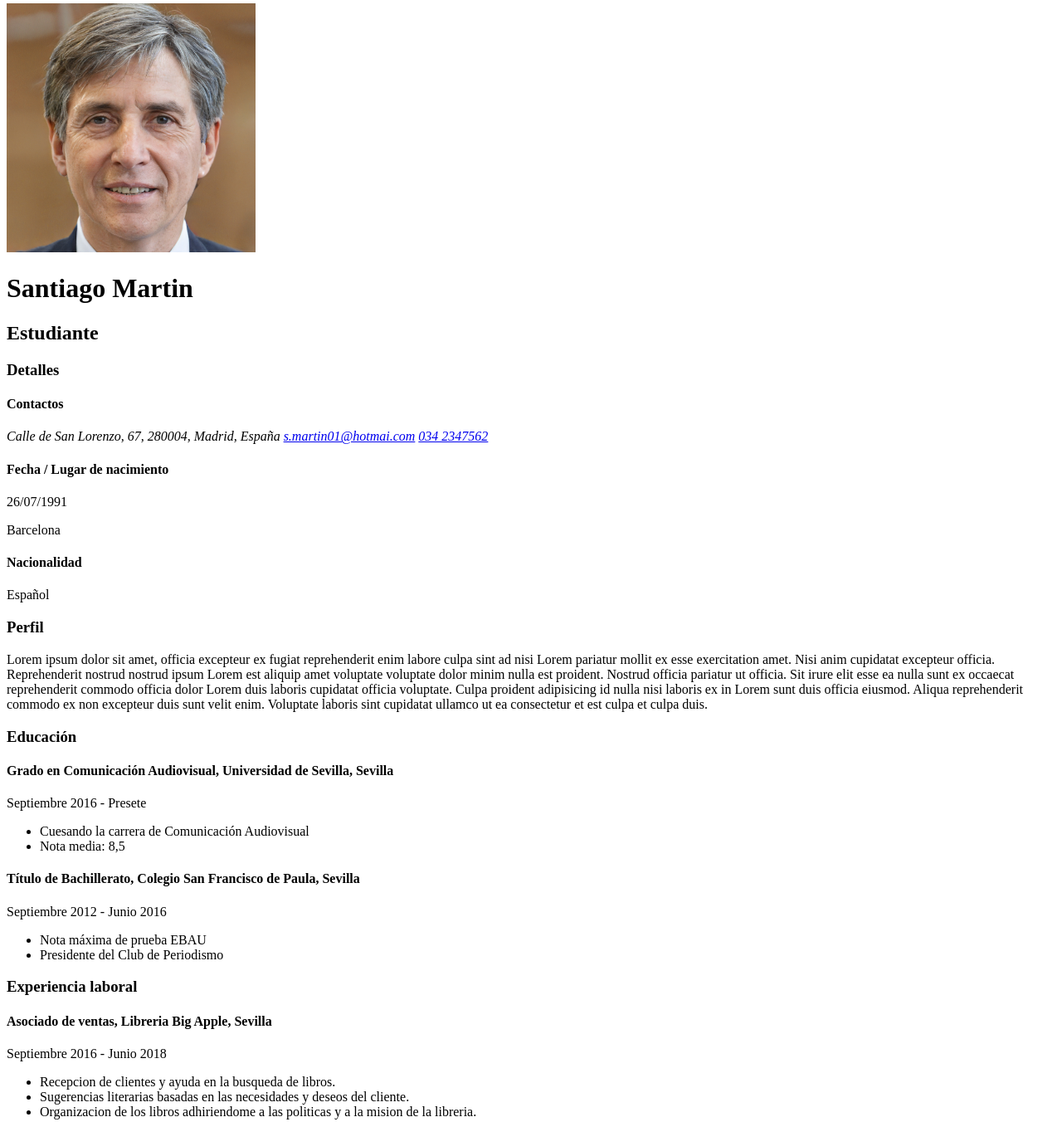
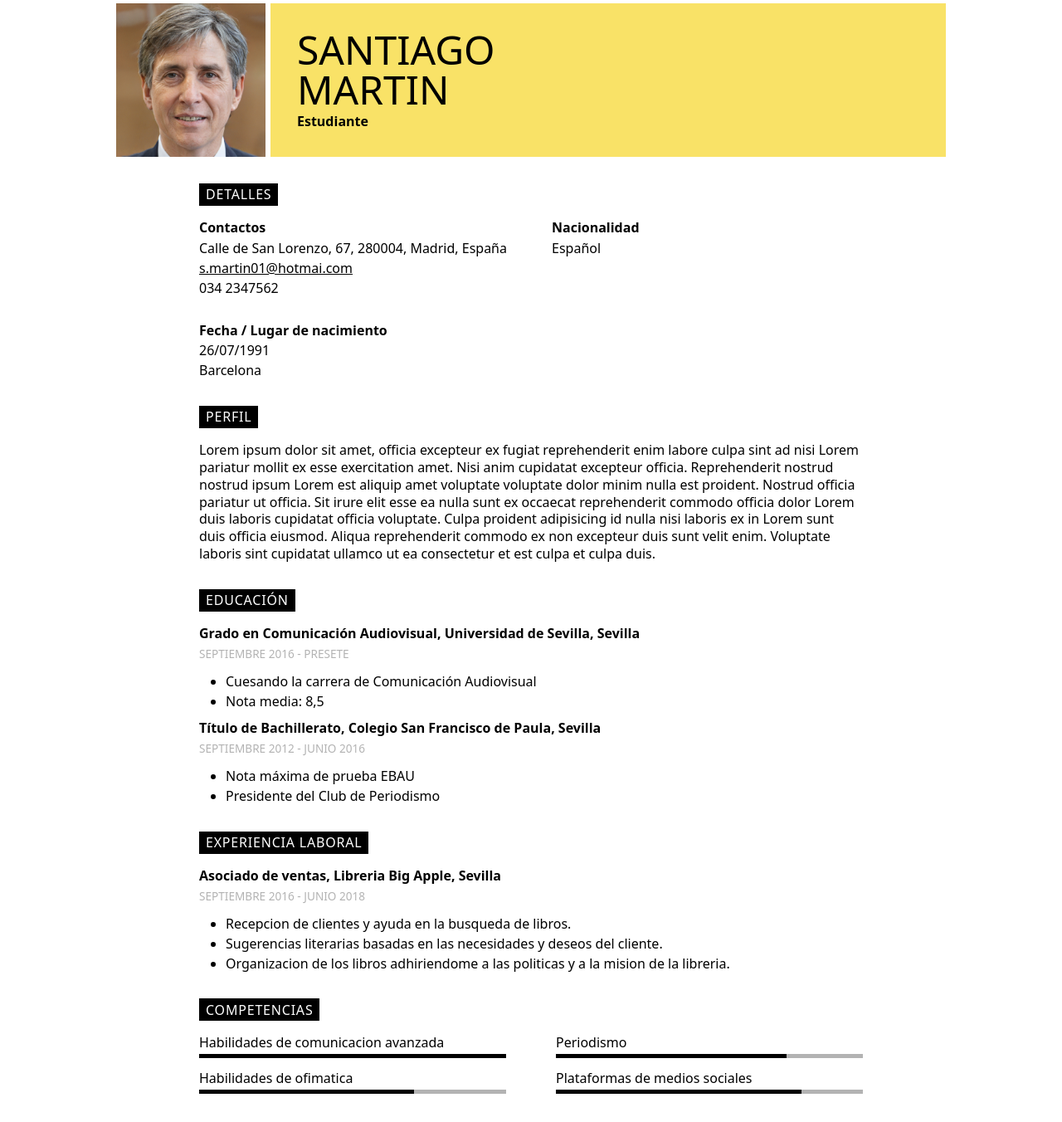
Before and after one commit to santidalmasso/lab-3, a plain HTML site: page index.html in a window 1280 px wide. Shown: the part 4-1356 px from the top of the page at 83% size. Drawn offline with Linux system fonts and the light colour scheme.

Commit message:
feat: add cv styles

```diff
--- /dev/null
+++ b/css/main.css
@@ -0,0 +1,158 @@
+:root {
+  --color-primary: #f9e267;
+  --color-dark: black;
+  --color-light: white;
+  --color-gray: #b3b3b3;
+
+  --font: "system-ui", "sans-serif";
+}
+
+@media (prefers-color-scheme: dark) {
+  :root {
+    --color-primary: #544c20;
+    --color-dark: white;
+    --color-light: black;
+    --color-gray: #b3b3b3;
+
+    --font: "system-ui", "sans-serif";
+  }
+}
+
+* {
+  margin: 0;
+  padding: 0;
+  font-family: var(--font);
+  color: var(--color-dark);
+}
+
+html {
+  padding: 0.5rem;
+  background: var(--color-light);
+  line-height: 1.3rem;
+  color: var(--color-dark);
+}
+
+section {
+  margin-bottom: 2rem;
+}
+
+.header {
+  display: grid;
+  grid-template-columns: minmax(100px, 180px) 1fr;
+  gap: 6px;
+  max-width: 1000px;
+  margin: 0 auto;
+}
+
+.header_photo {
+  display: inline-block;
+  width: 100%;
+  height: 100%;
+}
+
+.header_text {
+  background: var(--color-primary);
+  padding: 2rem;
+}
+
+.header_text h1 {
+  font-size: 3rem;
+  line-height: 3rem;
+  text-transform: uppercase;
+  font-weight: 500;
+}
+
+.header_text h2 {
+  margin-top: 0.25rem;
+  font-size: 1rem;
+}
+
+.content {
+  margin: 0 auto;
+  max-width: 800px;
+  padding: 2rem 4rem;
+}
+
+.content_title {
+  background: var(--color-dark);
+  color: var(--color-light);
+  display: inline-block;
+  padding: 0.2rem 0.5rem;
+  text-transform: uppercase;
+  font-weight: 400;
+  font-size: 1rem;
+  letter-spacing: 0.05rem;
+  margin-bottom: 1rem;
+}
+
+.content_subtitle {
+  font-weight: bold;
+  margin-bottom: 0.25rem;
+}
+
+.content_details {
+  display: grid;
+  grid-template-columns: 1fr 1fr;
+  grid-auto-rows: min-content;
+  gap: 30px 50px;
+}
+
+@media screen and (max-width: 768px) {
+  .content_details {
+    grid-template-columns: 1fr;
+  }
+}
+
+.content_details > div:nth-child(2) {
+  order: 2;
+}
+
+.content_detail {
+  display: flex;
+  flex-direction: column;
+  gap: 0.2rem;
+}
+
+.content_detail a,
+.content_detail span {
+  text-decoration: none;
+  font-style: normal;
+}
+
+.content_detail a[href*="mailto"] {
+  text-decoration: underline;
+}
+
+.content_date-time {
+  color: var(--color-gray);
+  text-transform: uppercase;
+  font-size: 0.85rem;
+  font-weight: 400;
+}
+
+.content_list {
+  margin-left: 2rem;
+  margin-block: 0.75rem;
+}
+
+.content_list > li {
+  margin-bottom: 0.2rem;
+}
+
+.content_skills {
+  gap: 14px 60px;
+}
+
+.content_skill > progress {
+  width: 100%;
+  height: 5px;
+  background: var(--color-dark);
+}
+
+.content_skill > progress::-webkit-progress-value {
+  background: var(--color-dark);
+}
+
+.content_skill > progress::-webkit-progress-bar {
+  background: var(--color-gray);
+}
--- a/index.html
+++ b/index.html
@@ -5,40 +5,50 @@
     <meta name="description" content="Curriculum vitae de Santiago Martin" />
     <meta charset="UTF-8" />
     <meta name="viewport" content="width=device-width, initial-scale=1" />
+    <link rel="stylesheet" href="css/main.css" />
   </head>
   <body>
-    <header>
-      <img src="./cv-photo.jpg" alt="Foto de Santiago Martin" width="300" />
-      <div>
-        <h1>Santiago Martin</h1>
+    <header class="header">
+      <img
+        class="header_photo"
+        src="./cv-photo.jpg"
+        alt="Foto de Santiago Martin"
+      />
+      <div class="header_text">
+        <h1>
+          Santiago<br />
+          Martin
+        </h1>
         <h2>Estudiante</h2>
       </div>
     </header>
-    <main>
+    <main class="content">
       <section>
-        <h3>Detalles</h3>
+        <h3 class="content_title">Detalles</h3>
+        <div class="content_details">
           <div>
-          <div>
-            <h4>Contactos</h4>
-            <address>
-              Calle de San Lorenzo, 67, 280004, Madrid, España
+            <h4 class="content_subtitle">Contactos</h4>
+            <address class="content_detail">
+              <span>Calle de San Lorenzo, 67, 280004, Madrid, España</span>
               <a href="mailto:s.martin01@hotmai.com">s.martin01@hotmai.com</a>
               <a href="tel:0342347562">034 2347562</a>
             </address>
           </div>
           <div>
-            <h4>Fecha / Lugar de nacimiento</h4>
+            <h4 class="content_subtitle">Fecha / Lugar de nacimiento</h4>
+            <div class="content_detail">
               <time datetime="1991-07-26">26/07/1991</time>
               <p>Barcelona</p>
             </div>
+          </div>
           <div>
-            <h4>Nacionalidad</h4>
-            <p>Español</p>
+            <h4 class="content_subtitle">Nacionalidad</h4>
+            <p class="content_detail">Español</p>
           </div>
         </div>
       </section>
       <section>
-        <h3>Perfil</h3>
+        <h3 class="content_title">Perfil</h3>
         <p>
           Lorem ipsum dolor sit amet, officia excepteur ex fugiat reprehenderit
           enim labore culpa sint ad nisi Lorem pariatur mollit ex esse
@@ -54,34 +64,36 @@
         </p>
       </section>
       <section>
-        <h3>Educación</h3>
+        <h3 class="content_title">Educación</h3>
         <div>
-          <h4>
+          <h4 class="content_subtitle">
             Grado en Comunicación Audiovisual, Universidad de Sevilla, Sevilla
           </h4>
-          <p>Septiembre 2016 - Presete</p>
-          <ul>
+          <p class="content_date-time">Septiembre 2016 - Presete</p>
+          <ul class="content_list">
             <li>Cuesando la carrera de Comunicación Audiovisual</li>
             <li>Nota media: 8,5</li>
           </ul>
         </div>
         <div>
-          <h4>
+          <h4 class="content_subtitle">
             Título de Bachillerato, Colegio San Francisco de Paula, Sevilla
           </h4>
-          <p>Septiembre 2012 - Junio 2016</p>
-          <ul>
+          <p class="content_date-time">Septiembre 2012 - Junio 2016</p>
+          <ul class="content_list">
             <li>Nota máxima de prueba EBAU</li>
             <li>Presidente del Club de Periodismo</li>
           </ul>
         </div>
       </section>
       <section>
-        <h3>Experiencia laboral</h3>
+        <h3 class="content_title">Experiencia laboral</h3>
         <div>
-          <h4>Asociado de ventas, Libreria Big Apple, Sevilla</h4>
-          <p>Septiembre 2016 - Junio 2018</p>
-          <ul>
+          <h4 class="content_subtitle">
+            Asociado de ventas, Libreria Big Apple, Sevilla
+          </h4>
+          <p class="content_date-time">Septiembre 2016 - Junio 2018</p>
+          <ul class="content_list">
             <li>Recepcion de clientes y ayuda en la busqueda de libros.</li>
             <li>
               Sugerencias literarias basadas en las necesidades y deseos del
@@ -95,24 +107,26 @@
         </div>
       </section>
       <section>
-        <h3>Competencias</h3>
-        <div>
+        <h3 class="content_title">Competencias</h3>
+        <div class="content_details content_skills">
+          <div class="content_detail content_skill">
             <label for="communication"
               >Habilidades de comunicacion avanzada</label
             >
             <progress id="communication" max="100" value="100">%100</progress>
           </div>
-        <div>
+          <div class="content_detail content_skill">
             <label for="social-network">Plataformas de medios sociales</label>
             <progress id="social-network" max="100" value="80">%80</progress>
           </div>
-        <div>
+          <div class="content_detail content_skill">
             <label for="journalism">Periodismo</label>
             <progress id="journalism" max="100" value="75">%75</progress>
           </div>
-        <div>
+          <div class="content_detail content_skill">
             <label for="office">Habilidades de ofimatica</label>
             <progress id="office" max="100" value="70">%70</progress>
+          </div>
         </div>
       </section>
     </main>
```
Lines whose indentation alone changed are shown as unchanged.
